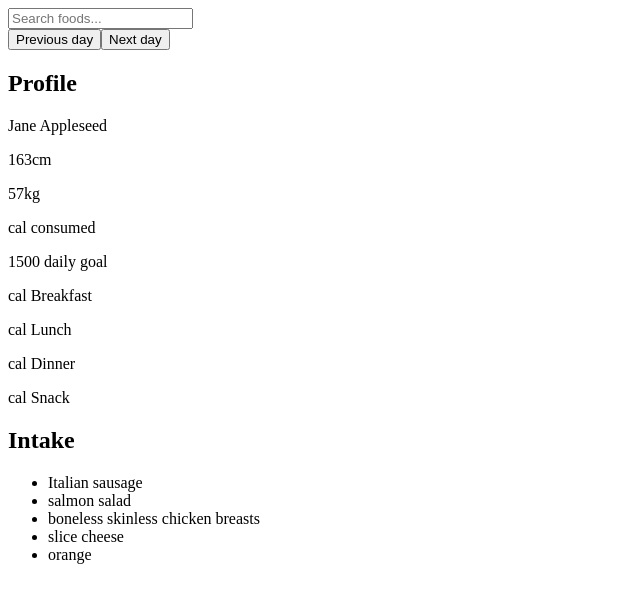
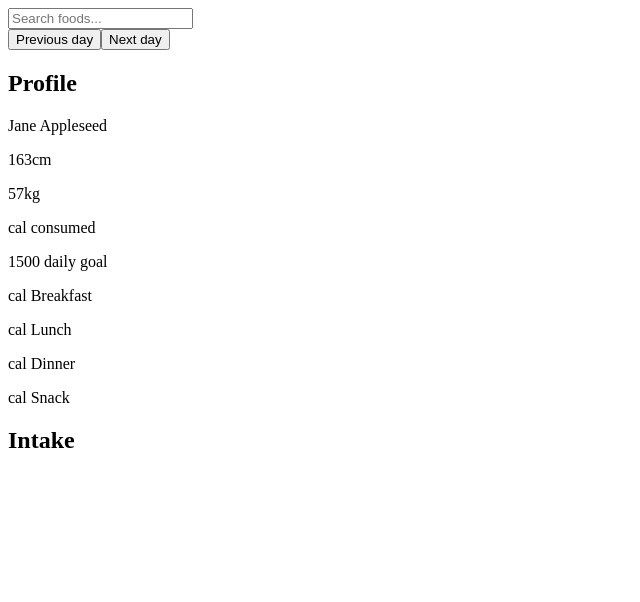
Before and after one commit to livelifedev/food-nutrition, a React (Create React App) app: page / in a window 1280 px wide. Shown: the top 602 px of the page, without its empty margins (0-640 px from the left). Built offline with nearby package versions, Linux system fonts and the light colour scheme.

Commit message:
updated intake list code

```diff
--- a/src/views/MainContent.js
+++ b/src/views/MainContent.js
@@ -15,7 +15,7 @@ const MainContent = () => {
         handleNext={() => setDay(day + 1)}
         handleBack={() => setDay(day - 1)}
       />
-      <Diet dailyData={data_points} />
+      <Diet dailyData={data_points} day={day} />
     </div>
   );
 };
--- a/src/views/main_content/Diet.js
+++ b/src/views/main_content/Diet.js
@@ -1,10 +1,9 @@
 import React from "react";
 
-const Diet = ({ dailyData }) => {
+const Diet = ({ dailyData, day }) => {
   console.log(dailyData[1].intake_list);
 
-  const IntakeList = () => {
-    const day = 1;
+  const IntakeList = ({ day }) => {
     const list = dailyData[day].intake_list.map(item => (
       <li key={item.food_name}>{item.food_name}</li>
     ));
@@ -14,7 +13,7 @@ const Diet = ({ dailyData }) => {
   return (
     <section>
       <h1>Intake</h1>
-      <IntakeList />
+      <IntakeList day={day} />
     </section>
   );
 };
```
